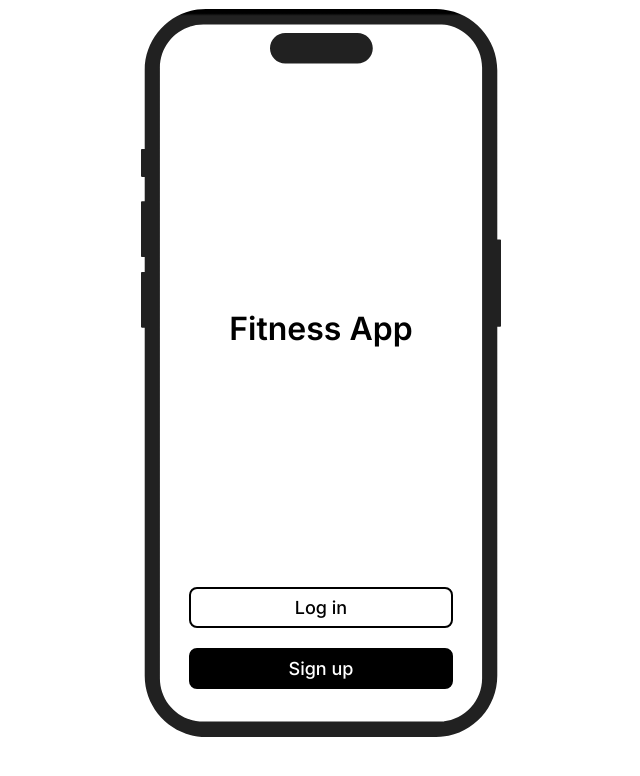
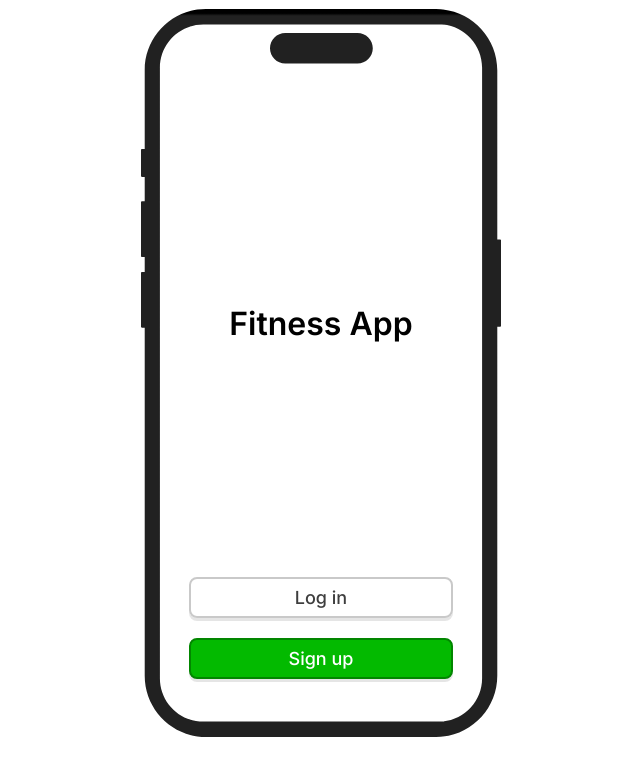
Before and after one commit to wirelesseye/FitBuddy-prototype, a React (Vite) app: page / in a window 1280 px wide. Shown: the top 776 px of the page, without its empty margins (319-959 px from the left). Built offline with nearby package versions, Linux system fonts and the light colour scheme.

Commit message:
Button: update styles

```diff
--- a/src/components/Button.tsx
+++ b/src/components/Button.tsx
@@ -29,15 +29,26 @@ const styles = {
         display: flex;
         align-items: center;
         justify-content: center;
-        border: 2px solid #000;
+        border: 2px solid #c9c9c9;
+        color: #3e3e3e;
+        box-shadow: 0 3px rgba(0, 0, 0, 0.1);
         padding: 8px 15px;
         border-radius: 8px;
         font-weight: 500;
         font-size: 18px;
+        :active {
+            transform: translateY(3px);
+            background-color: #e5e5e5;
+            box-shadow: none;
+        }
     `,
     primary: css`
-        background-color: #000;
+        background-color: #03ba00;
+        border-color: #028600;
         color: #fff;
+        :active {
+            background-color: #03a600;
+        }
     `,
     large: css``,
 };
--- a/src/screens/WelcomeScreen.tsx
+++ b/src/screens/WelcomeScreen.tsx
@@ -34,6 +34,6 @@ const styles = {
         font-weight: 600;
     `,
     bottom: css`
-        margin: auto 30px 0 30px;
+        margin: auto 30px 10px 30px;
     `,
 };
```
